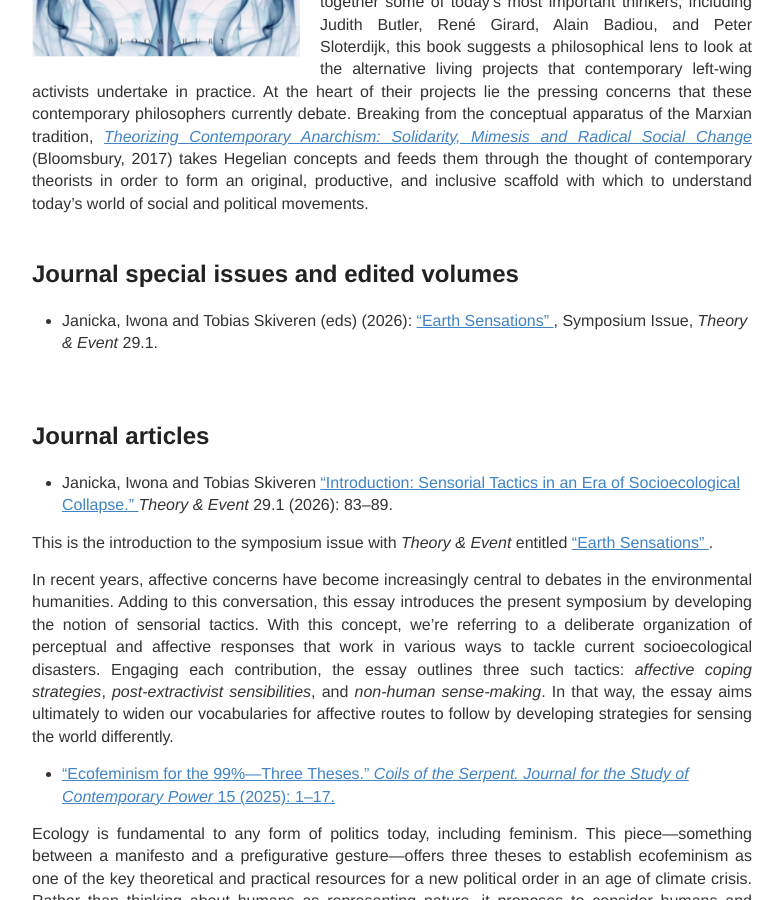
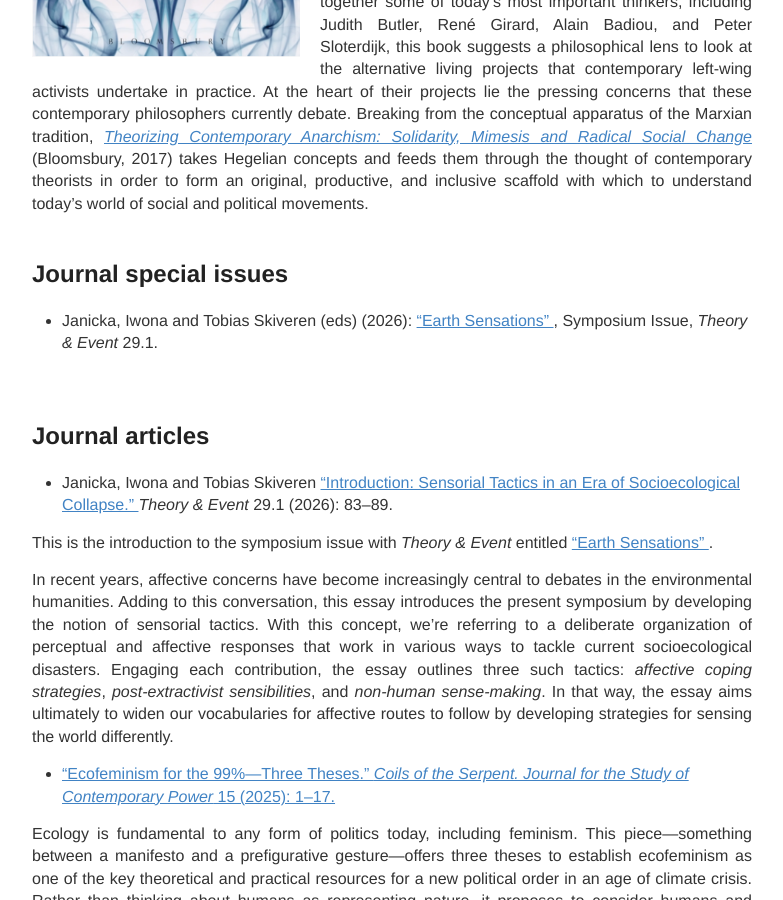
Before and after one commit to IJanicka/IJanicka.github.io, a Jekyll site: the page built from publications.md, in a window 1280 px wide and 900 px high, scrolled down 807 px. Shown: the whole window, without its empty margins (248-1031 px from the left). Built offline with Jekyll 4.4.1, drawn with Linux system fonts in a browser that asks for light colours.

Commit message:
Update publications.md

```diff
--- a/publications.md
+++ b/publications.md
@@ -18,7 +18,7 @@ The turn of the Millennium demonstrated a fully-fledged revival and fusion of va
 </p>
   </div>
 </div>
- <h2>Journal special issues and edited volumes</h2>
+ <h2>Journal special issues</h2>
 
  * Janicka, Iwona and Tobias Skiveren (eds) (2026): <a href="https://muse.jhu.edu/issue/56178" target="_blank"> "Earth Sensations" <a/>, Symposium Issue, *Theory & Event* 29.1.
 
```
